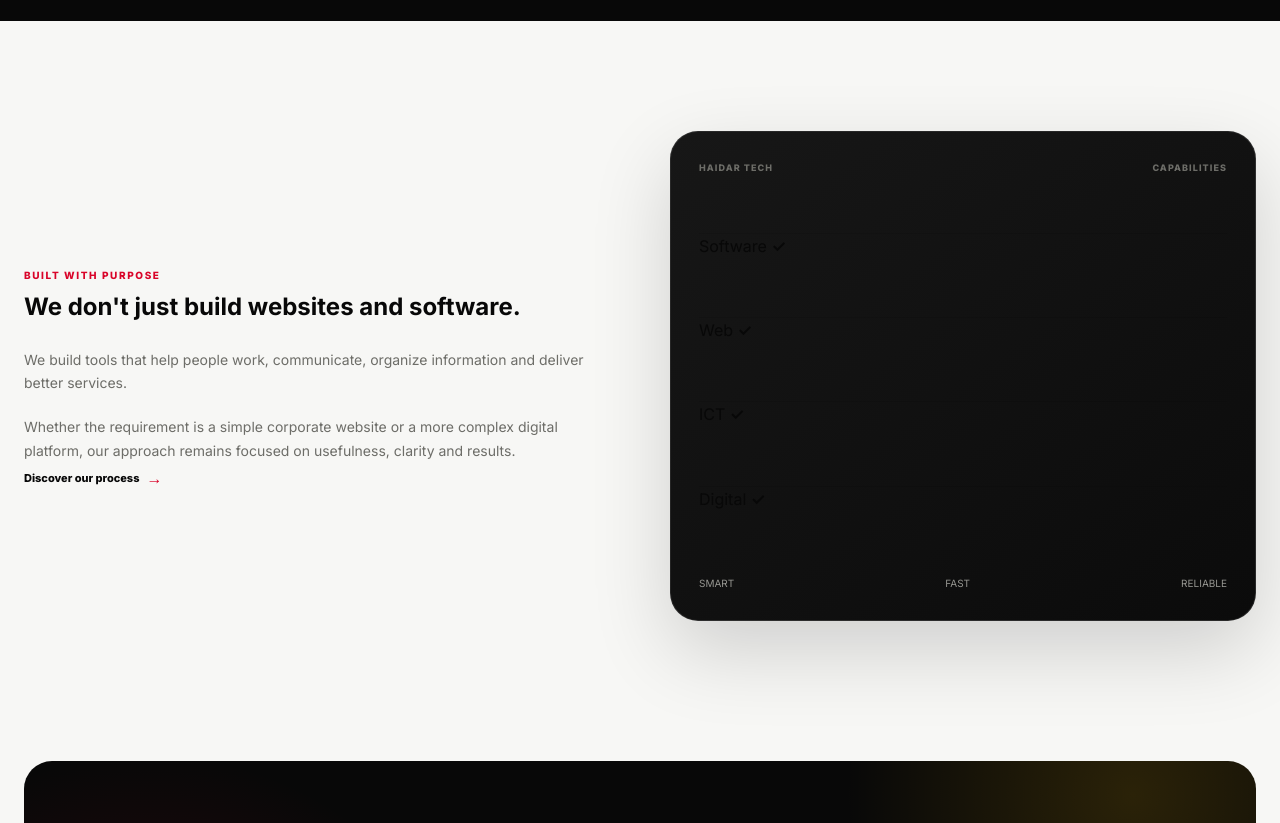
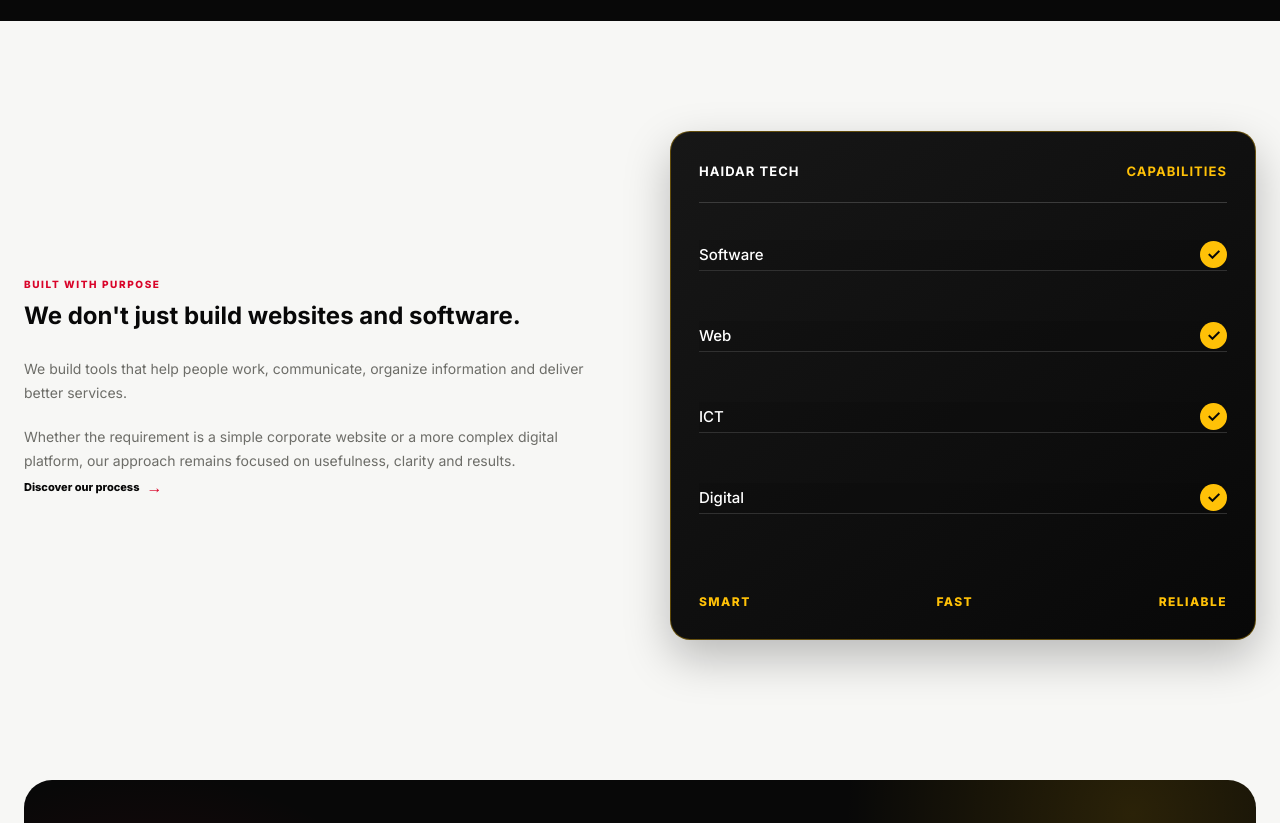
Before and after one commit to haidartech1/haidar-tech.-website, a plain HTML site: page work.html in a window 1280 px wide. Shown: the part 2920-3743 px from the top of the page. Drawn offline with Linux system fonts and the light colour scheme.

Commit message:
Add styles for experience card component

```diff
--- a/assets/css/style.css
+++ b/assets/css/style.css
@@ -4176,3 +4176,115 @@
         transition-duration: 0.01ms !important;
     }
 }
+/* =========================================
+   HAIDAR TECH SERVICES — EXPERIENCE CARD FIX
+========================================= */
+
+.experience-card {
+    background: linear-gradient(145deg, #171717, #080808) !important;
+    color: #ffffff !important;
+    border: 1px solid rgba(255, 193, 7, 0.35);
+    border-radius: 20px;
+    padding: 28px;
+    box-shadow: 0 18px 45px rgba(0, 0, 0, 0.25);
+    min-width: 0;
+}
+
+.experience-card .experience-card-header {
+    display: flex;
+    justify-content: space-between;
+    align-items: center;
+    gap: 12px;
+    flex-wrap: wrap;
+    padding-bottom: 20px;
+    margin-bottom: 12px;
+    border-bottom: 1px solid #3b3b3b;
+}
+
+.experience-card .experience-card-header span {
+    color: #ffffff !important;
+    font-size: 13px;
+    font-weight: 700;
+    letter-spacing: 0.08em;
+}
+
+.experience-card .experience-card-header span:last-child {
+    color: #ffc107 !important;
+}
+
+.experience-card .experience-line {
+    display: flex;
+    justify-content: space-between;
+    align-items: center;
+    gap: 15px;
+    padding: 15px 0;
+    border-bottom: 1px solid #303030;
+}
+
+.experience-card .experience-line span {
+    color: #ffffff !important;
+    font-size: 15px;
+    font-weight: 500;
+    line-height: 1.6;
+}
+
+.experience-card .experience-line strong {
+    display: inline-flex;
+    justify-content: center;
+    align-items: center;
+    flex-shrink: 0;
+    width: 27px;
+    height: 27px;
+    border-radius: 50%;
+    background: #ffc107 !important;
+    color: #080808 !important;
+    font-size: 16px;
+    font-weight: 900;
+}
+
+.experience-card .experience-card-footer {
+    display: flex;
+    justify-content: space-between;
+    align-items: center;
+    flex-wrap: wrap;
+    gap: 10px;
+    padding-top: 23px;
+}
+
+.experience-card .experience-card-footer span {
+    color: #ffc107 !important;
+    font-size: 12px;
+    font-weight: 800;
+    letter-spacing: 0.12em;
+    line-height: 1.6;
+}
+
+/* Mobile phone improvements */
+@media (max-width: 650px) {
+    .experience-grid {
+        grid-template-columns: minmax(0, 1fr);
+        gap: 28px;
+    }
+
+    .experience-card {
+        width: 100%;
+        padding: 20px;
+        box-sizing: border-box;
+    }
+
+    .experience-card .experience-card-header span {
+        font-size: 11px;
+    }
+
+    .experience-card .experience-line span {
+        font-size: 14px;
+    }
+
+    .experience-card .experience-card-footer {
+        gap: 12px;
+    }
+
+    .experience-card .experience-card-footer span {
+        font-size: 11px;
+    }
+}
```
